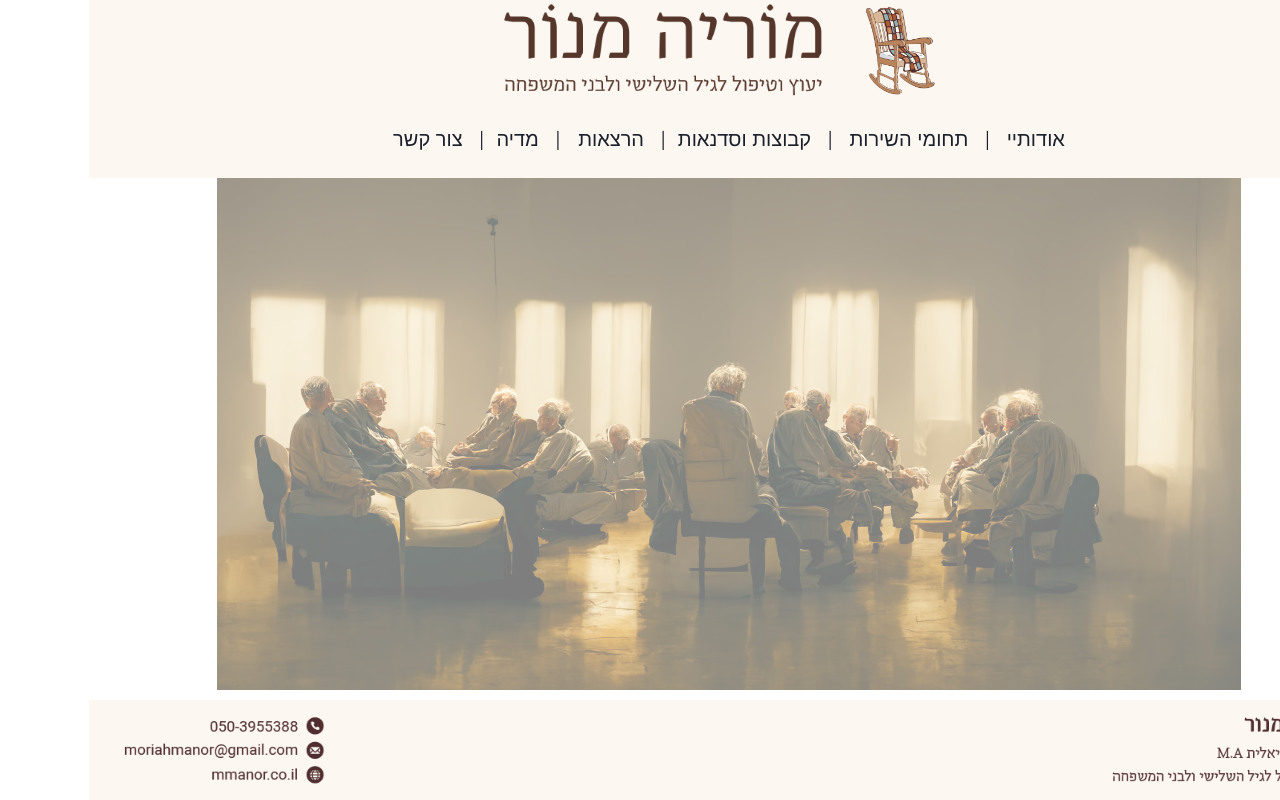
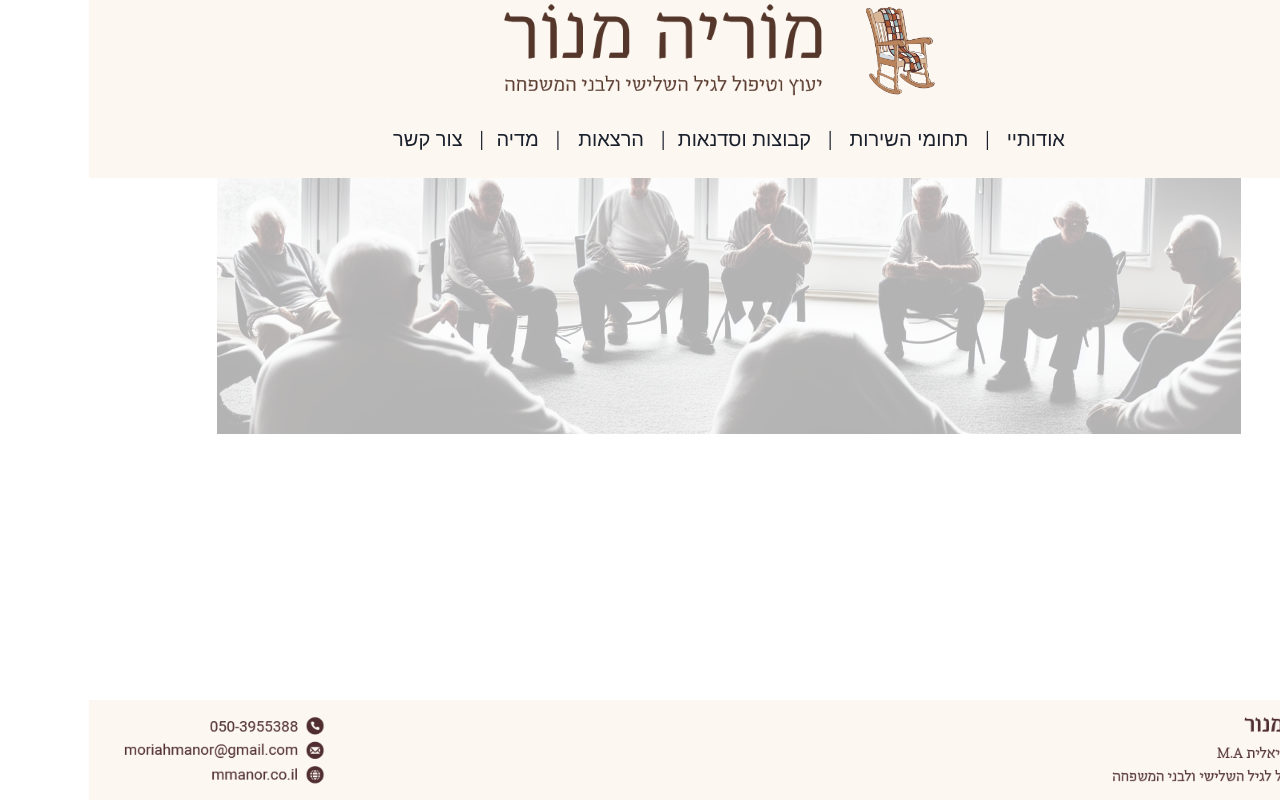
Before and after one commit to eliganim/mmanor, a React (Create React App) app: page / in a window 1280 px wide. Built offline with nearby package versions, Linux system fonts and the light colour scheme.

Commit message:
move screens to separate folder

```diff
--- a/src/App.tsx
+++ b/src/App.tsx
@@ -1,14 +1,15 @@
 import { BrowserRouter as Router, Route, Routes } from 'react-router-dom'
 import { Box, Flex } from '@chakra-ui/react'
-import AboutMe from './AboutMe'
-import ContactMe from './ContactMe'
 import Footer from './Footer'
 import Header from './Header'
-import Home from './Home'
-import Lectures from './Lectures'
-import Media from './Media'
-import Services from './Services'
-import Workshops from './Workshops'
+import AboutMe from './screens/AboutMe'
+import ContactMe from './screens/ContactMe'
+import Home from './screens/Home'
+import Lectures from './screens/Lectures'
+import Media from './screens/Media'
+import NotFound from './screens/NotFound'
+import Services from './screens/Services'
+import Workshops from './screens/Workshops'
 
 function App() {
   return (
@@ -17,6 +18,7 @@ function App() {
       <Flex px='20px' w='full' justifyContent='center'>
         <Box w='1024px'>
           <Routes>
+            <Route path='*' element={<NotFound />} />
             <Route path='/' element={<Home />} />
             <Route path='/about-me' element={<AboutMe />} />
             <Route path='/services' element={<Services />} />
--- a/src/Home.tsx
+++ /dev/null
@@ -1,8 +0,0 @@
-import { Image } from '@chakra-ui/react'
-import groupPhoto from './assets/group_photo.png'
-
-const Home = () => {
-  return <Image boxSize='full' src={groupPhoto} w='full' opacity='50%' />
-}
-
-export default Home
--- /dev/null
+++ b/src/screens/Home.tsx
@@ -0,0 +1,8 @@
+import { Image } from '@chakra-ui/react'
+import groupPhoto from '../assets/group-photo.png'
+
+const Home = () => {
+  return <Image boxSize='full' src={groupPhoto} w='full' opacity='30%' />
+}
+
+export default Home
--- /dev/null
+++ b/src/screens/NotFound.tsx
@@ -0,0 +1,5 @@
+const NotFound = () => {
+  return <>אופס, העמוד לא נמצא</>
+}
+
+export default NotFound
```
Also changed, not shown: src/assets/group-photo.png (added), src/assets/group_photo.png (deleted), src/screens/AboutMe.tsx (renamed from src/AboutMe.tsx), src/screens/ContactMe.tsx (renamed from src/ContactMe.tsx), src/screens/Lectures.tsx (renamed from src/Lectures.tsx), src/screens/Media.tsx (renamed from src/Media.tsx), src/screens/Services.tsx (renamed from src/Services.tsx), src/screens/Workshops.tsx (renamed from src/Workshops.tsx).
